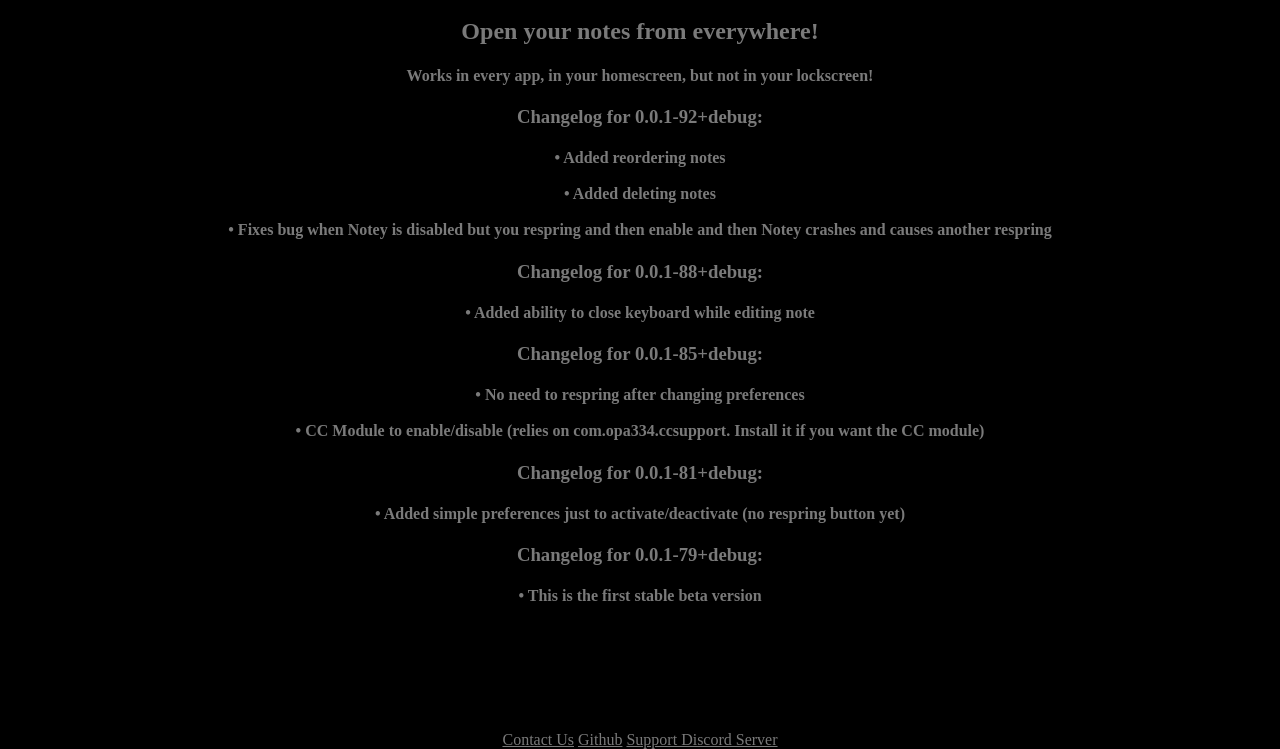
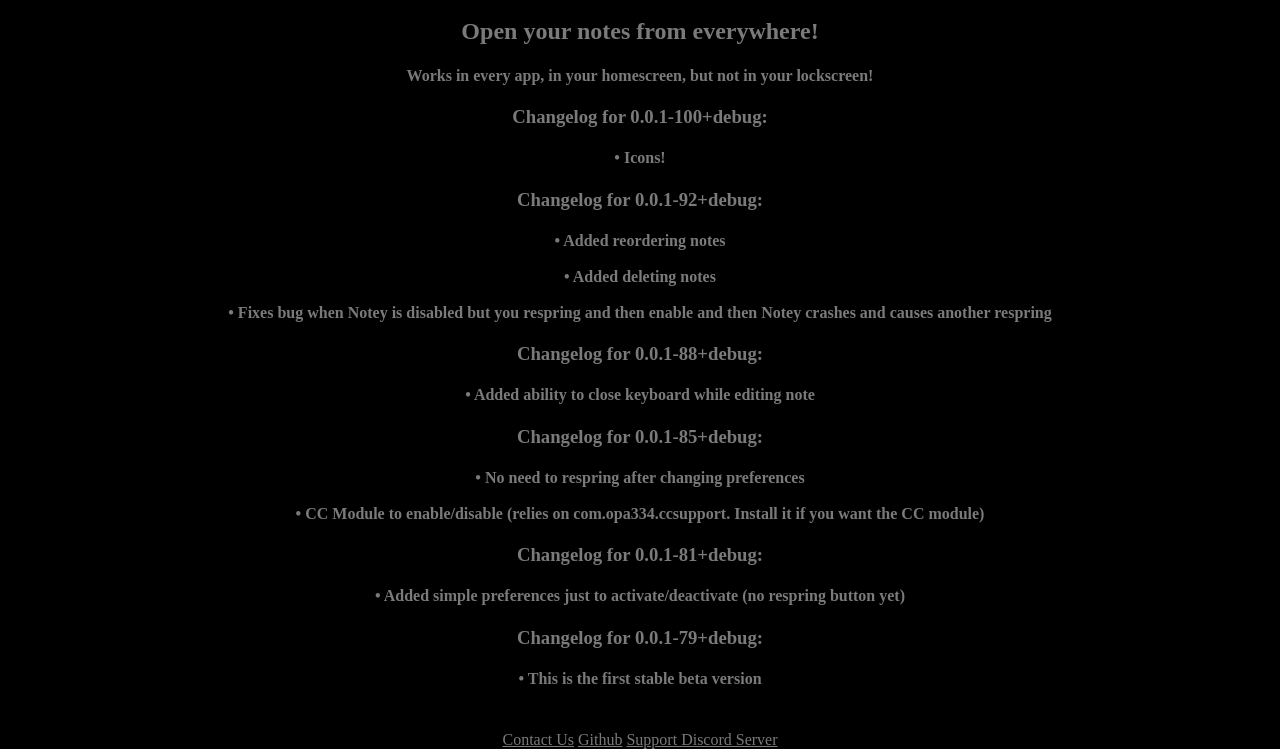
Before and after one commit to SpartacusDev/SpartacusDev.github.io, a plain HTML site: page beta/depictions/notey.html in a window 1280 px wide. Shown: the part 51-800 px from the top of the page. Drawn offline with Linux system fonts and the light colour scheme.

Commit message:
update Notey beta to 100

```diff
--- a/beta/depictions/notey.html
+++ b/beta/depictions/notey.html
@@ -55,6 +55,12 @@
             Works in every app, in your homescreen, but not in your lockscreen!
         </h4>
         <h3 class="changelog">
+            Changelog for 0.0.1-100+debug:
+        </h3>
+        <h4>
+            • Icons!
+        </h4>
+        <h3 class="changelog">
             Changelog for 0.0.1-92+debug:
         </h3>
         <h4>
```
Also changed, not shown: beta/sileoDepictions/notey.json (+10 -0 lines), 4 other files.
